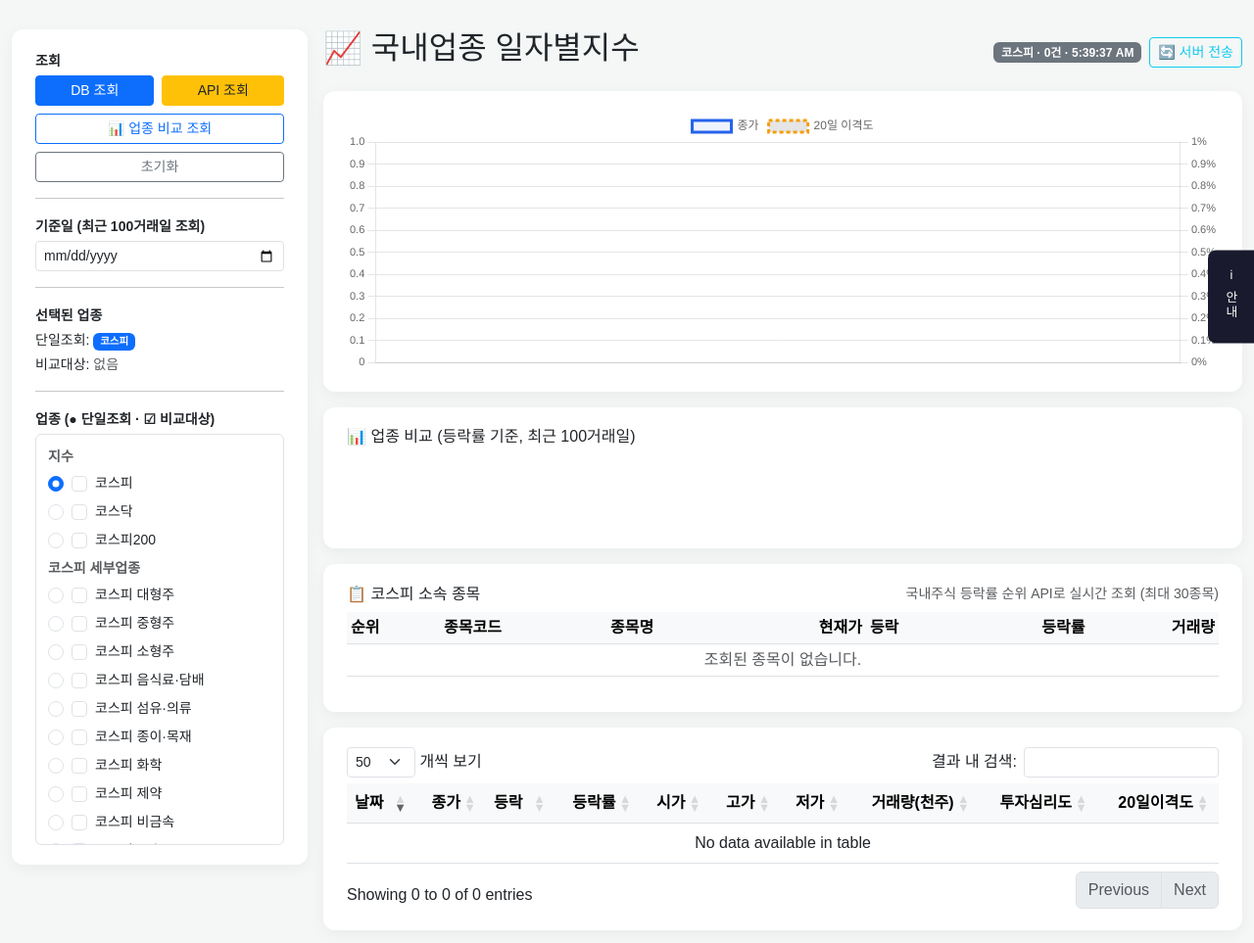
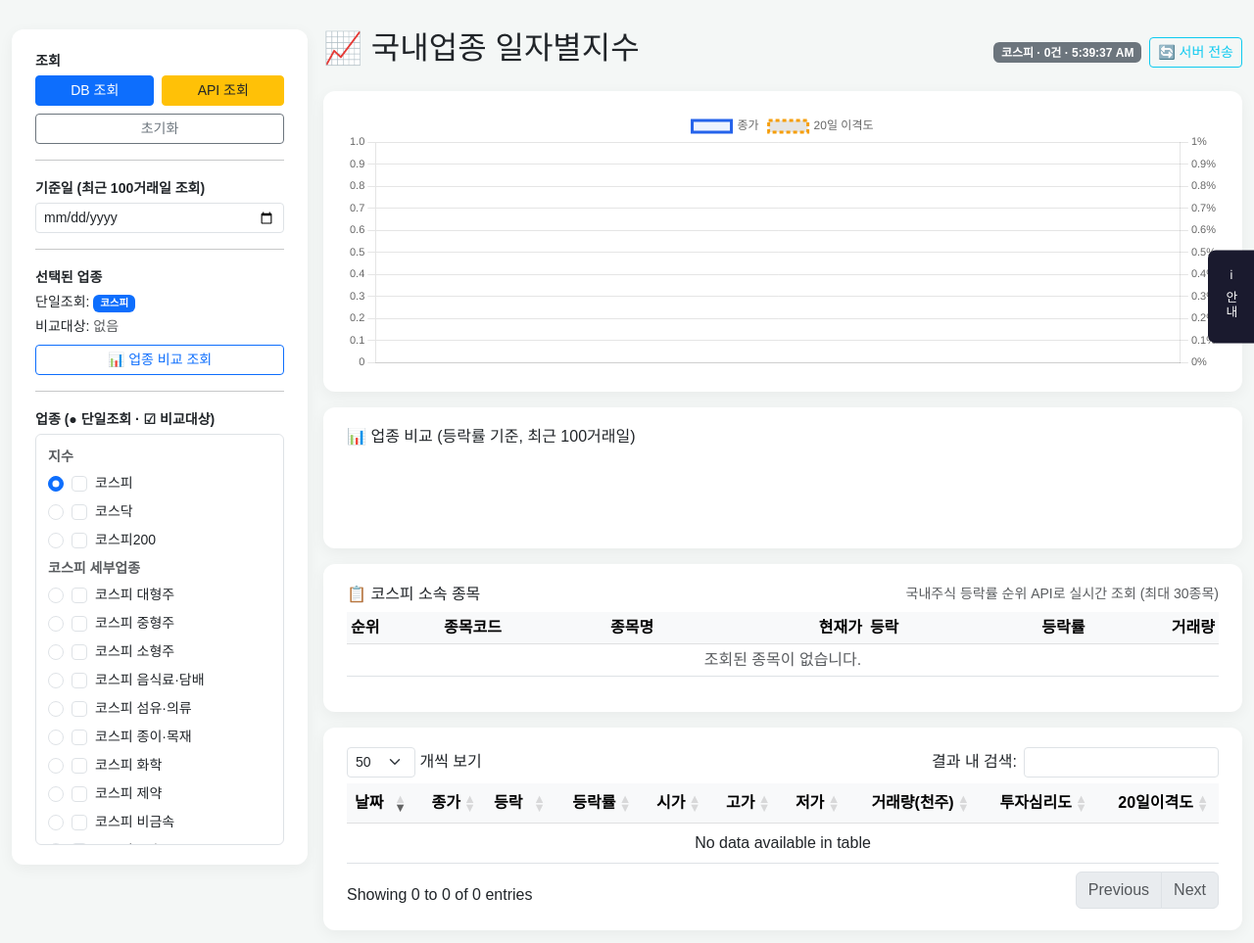
Before and after one commit to yunjinwoo/upbit-alert, a Flask app: page /sector-index in a window 1280 px wide. Shown: the part 97-1060 px from the top of the page at 98% size. Run offline with Flask 3, Linux system fonts and the light colour scheme; data that the repository does not hold is empty; some libraries are stand-ins or nearby versions.

Commit message:
refactor: 업종 비교 조회 버튼을 선택된 업종 영역으로 이동
버튼영역에 있던 "업종 비교 조회"를 선택된 업종(단일조회/비교대상
표시) 바로 아래로 옮겨, 체크한 비교대상을 확인하고 바로 조회할 수
있도록 함.

Co-Authored-By: Claude Sonnet 5 <noreply@anthropic.com>

```diff
--- a/templates/sector_index.html
+++ b/templates/sector_index.html
@@ -119,7 +119,6 @@
                     <button class="btn btn-primary btn-sm flex-fill" onclick="loadFromDb()">DB 조회</button>
                     <button class="btn btn-warning btn-sm text-dark flex-fill" onclick="loadData()">API 조회</button>
                 </div>
-                <button class="btn btn-outline-primary btn-sm w-100 mb-2" onclick="loadCompare()">📊 업종 비교 조회</button>
                 <button class="btn btn-outline-secondary btn-sm w-100" onclick="resetFilters()">초기화</button>
                 <hr>
 
@@ -130,10 +129,11 @@
 
                 <!-- 3. 선택된 업종 -->
                 <label class="form-label mb-1 small fw-bold">선택된 업종</label>
-                <div class="small mb-0">
+                <div class="small mb-2">
                     <div>단일조회: <span id="selectedSingle" class="badge bg-primary">코스피</span></div>
                     <div class="mt-1">비교대상: <span id="selectedCompareList" class="text-muted">없음</span></div>
                 </div>
+                <button class="btn btn-outline-primary btn-sm w-100" onclick="loadCompare()">📊 업종 비교 조회</button>
                 <hr>
 
                 <!-- 4. 업종 선택영역 -->
```
